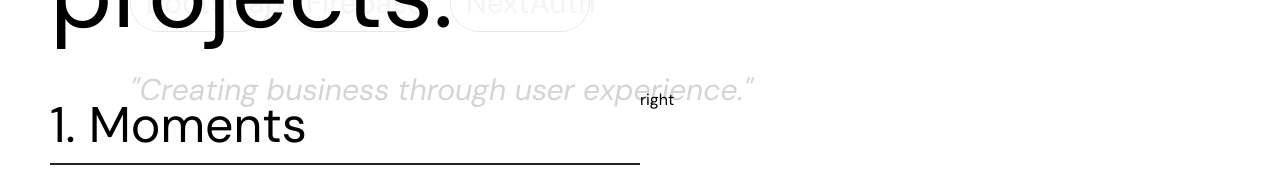
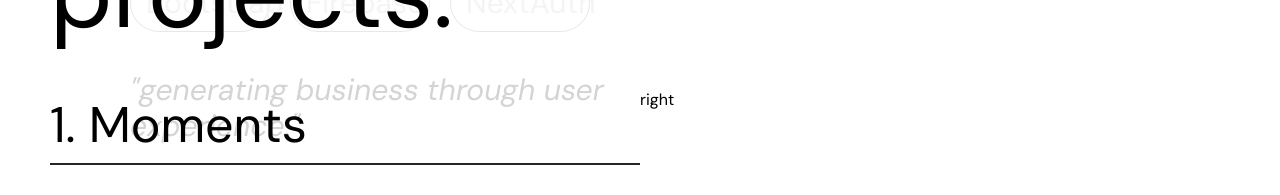
Before and after one commit to ggakila/haggaigisore, a Next.js app: page / in a window 1280 px wide. Shown: the part 1682-1877 px from the top of the page. Built offline with nearby package versions, Linux system fonts and the light colour scheme.

Commit message:
generating tailwind issue fixed somehow dunno how though lol

```diff
--- a/src/Components/About.js
+++ b/src/Components/About.js
@@ -77,7 +77,7 @@ export default function About() {
 					</div>
 
 					<h1 className="text-neutral-300">
-						<i>"Creating business through user experience."</i>
+						<i>"generating business through user experience."</i>
 					</h1>
 				</div>
 				<div className="right w-1/3 relative">
```
